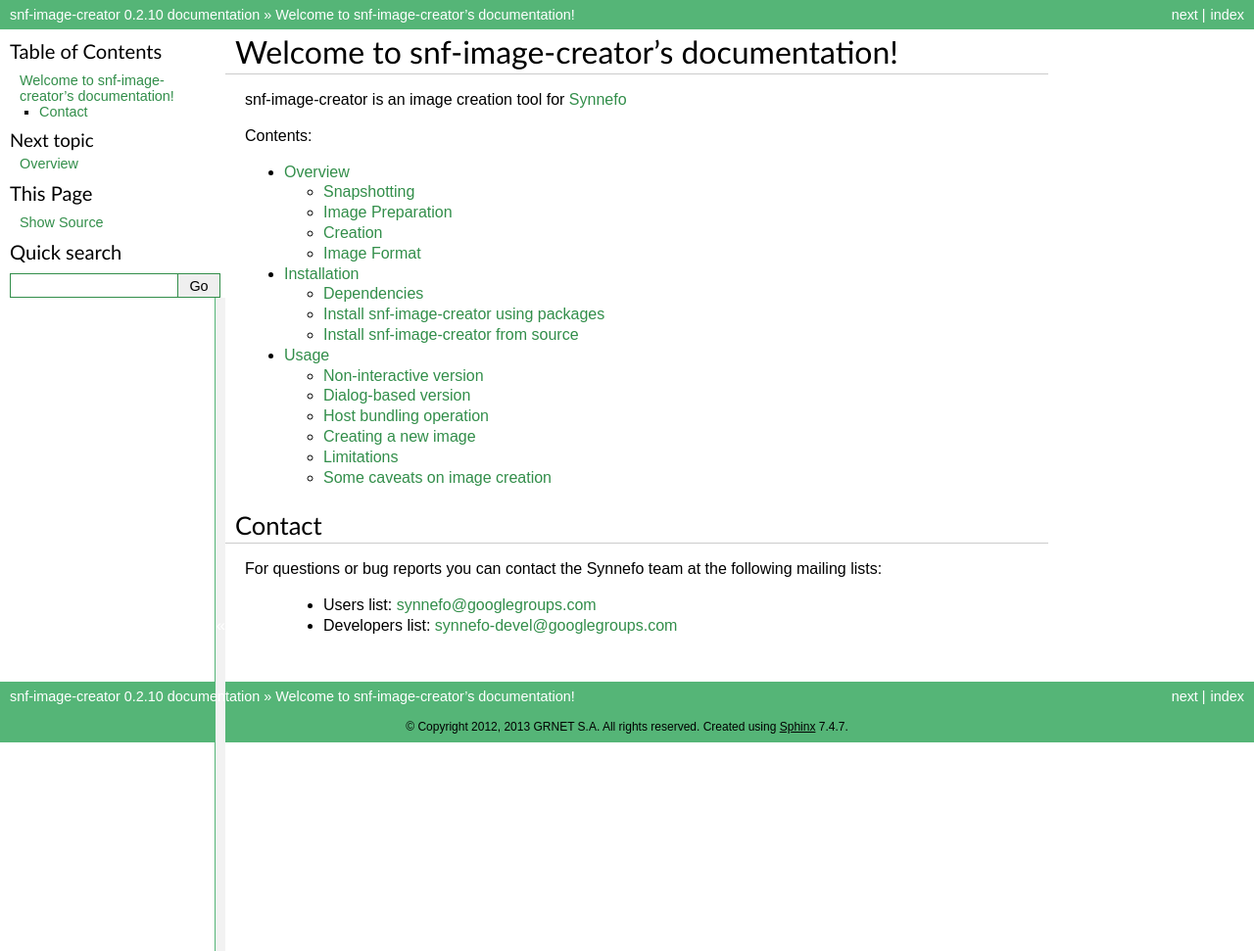
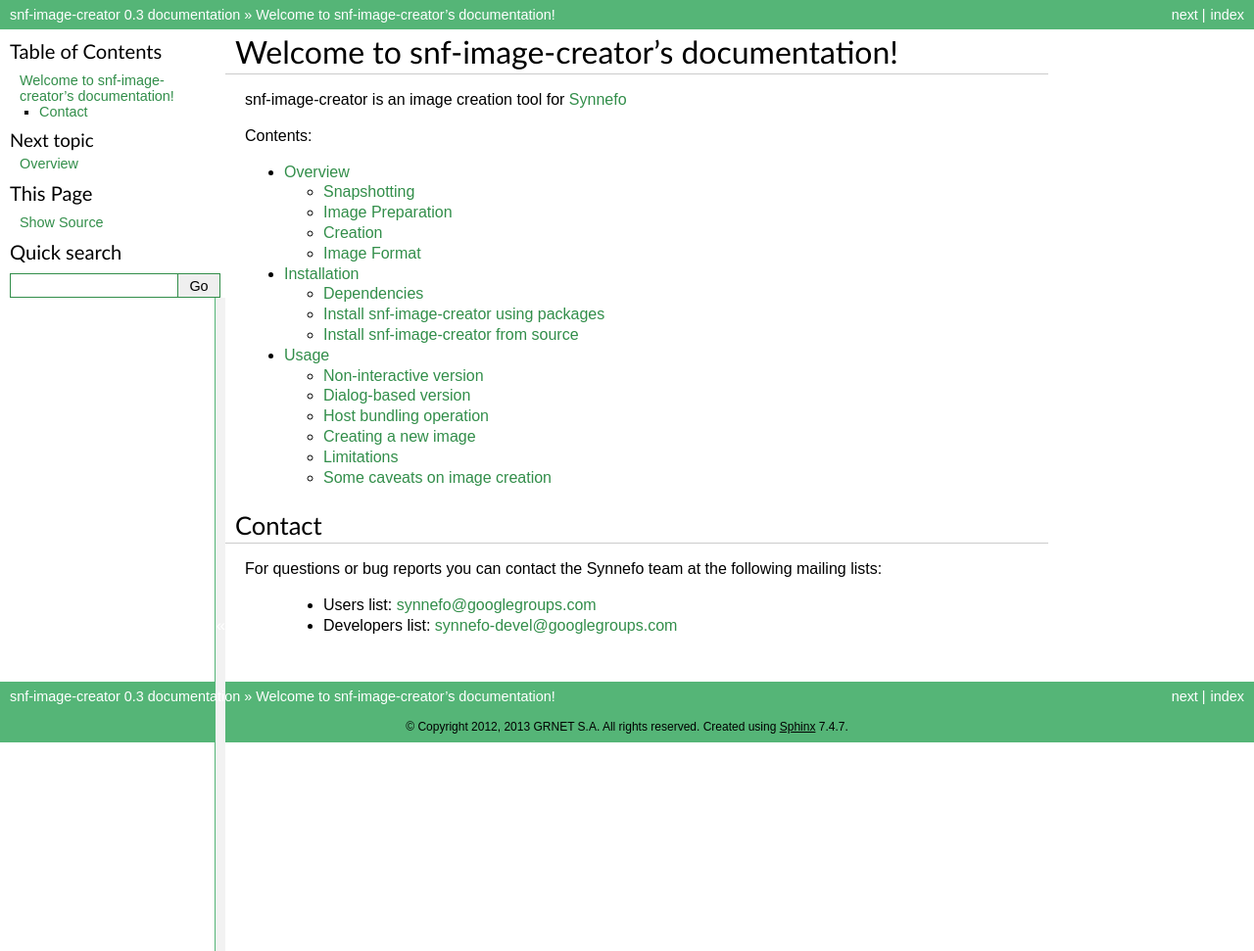
Before and after one commit to grnet/snf-image-creator, a Sphinx documentation site: the page built from docs/index.rst, in a window 1280 px wide. Shown: the whole page at 98% size. Built offline with Sphinx 7.4.7, drawn with Linux system fonts in a browser that asks for light colours.

Commit message:
Bump version to 0.3

```diff
--- a/docs/conf.py
+++ b/docs/conf.py
@@ -50,9 +50,9 @@
 # built documents.
 #
 # The short X.Y version.
-version = '0.2.10'
+version = '0.3'
 # The full version, including alpha/beta/rc tags.
-release = '0.2.10'
+release = '0.3'
 
 # The language for content autogenerated by Sphinx. Refer to documentation
 # for a list of supported languages.
--- a/image_creator/__init__.py
+++ b/image_creator/__init__.py
@@ -31,6 +31,6 @@
 # interpreted as representing official policies, either expressed
 # or implied, of GRNET S.A.
 
-__version__ = '0.2.10'
+__version__ = '0.3'
 
 # vim: set sta sts=4 shiftwidth=4 sw=4 et ai :
```
Also changed, not shown: 1 other file.
